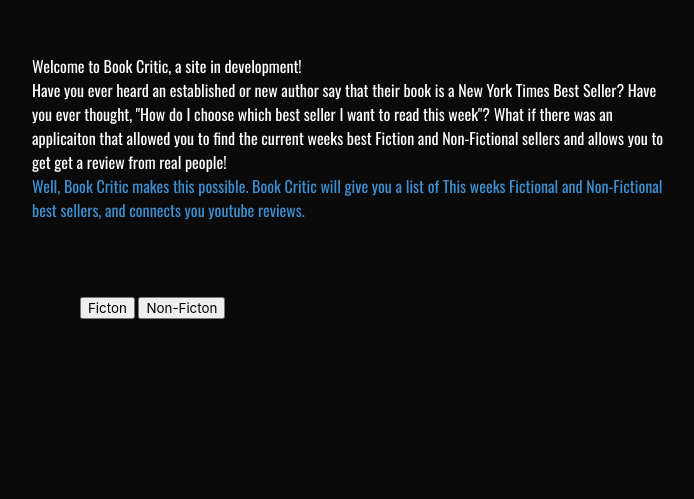
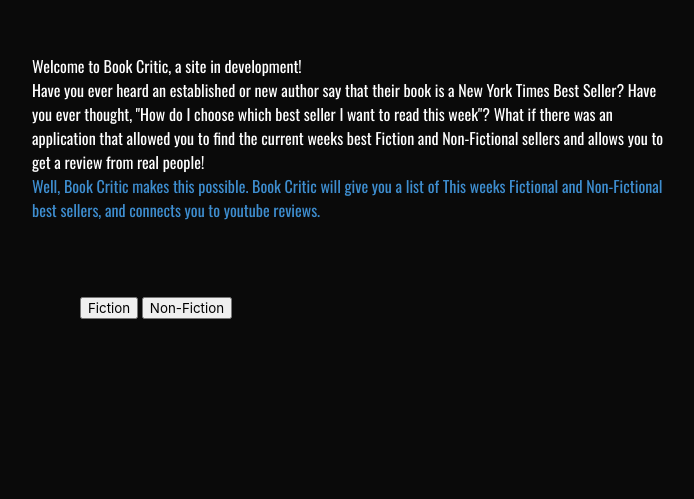
Before and after one commit to matthewpetriella/Book-library, a plain HTML site: page index.html in a window 1280 px wide. Shown: the part 190-689 px from the top of the page, without its empty margins (288-982 px from the left). Drawn offline with nearby package versions, Linux system fonts and the light colour scheme.

Commit message:
correcting spelling

```diff
--- a/index.html
+++ b/index.html
@@ -33,18 +33,18 @@
         <div class="modal-content">
             <h2 class=" has-text-white">Welcome to Book Critic, a site in development!</h2>
             <p class=" has-text-white"> Have you ever heard an established or new author say that their book is a New York Times Best Seller? Have you ever thought, "How do I choose which best seller I want to read this week"?
-                 What if there was an applicaiton that allowed you to find the current weeks best Fiction and Non-Fictional sellers and allows you to get get a review from real people!
-                <p class="has-text-info"> Well, Book Critic makes this possible. Book Critic will give you a list of This weeks Fictional and Non-Fictional best sellers, and connects you youtube reviews.
+                 What if there was an application that allowed you to find the current weeks best Fiction and Non-Fictional sellers and allows you to get a review from real people!
+                <p class="has-text-info"> Well, Book Critic makes this possible. Book Critic will give you a list of This weeks Fictional and Non-Fictional best sellers, and connects you to youtube reviews.
             </p>
             <br>
             </p>
             <section class="section is-fullhd">
                 <button id="nysearch">
-                    Ficton
+                    Fiction
                   </button>
 
                   <button id="nySearchNfictional">
-                  Non-Ficton
+                  Non-Fiction
                   </button>
            </section>
         </div>
```
